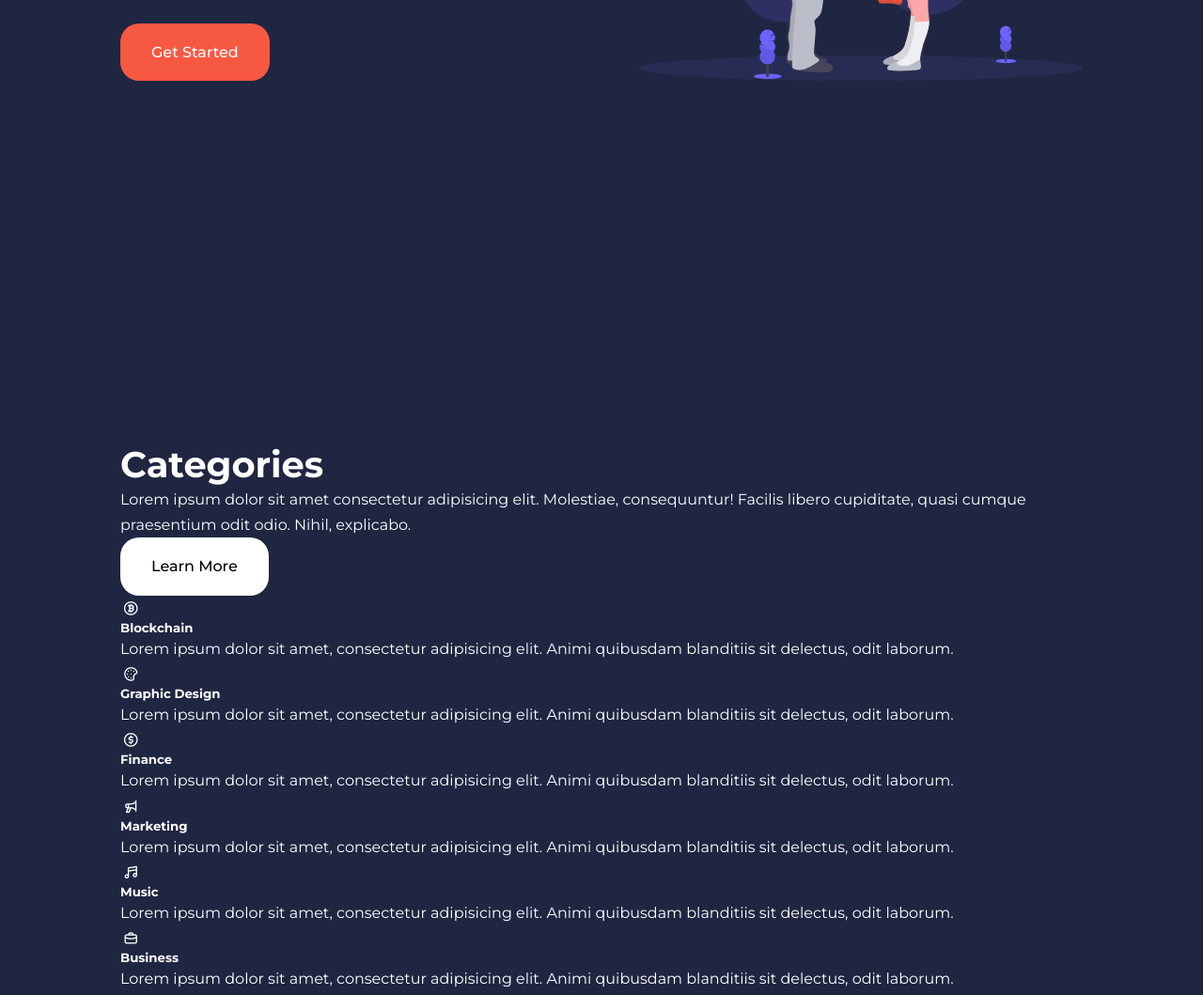
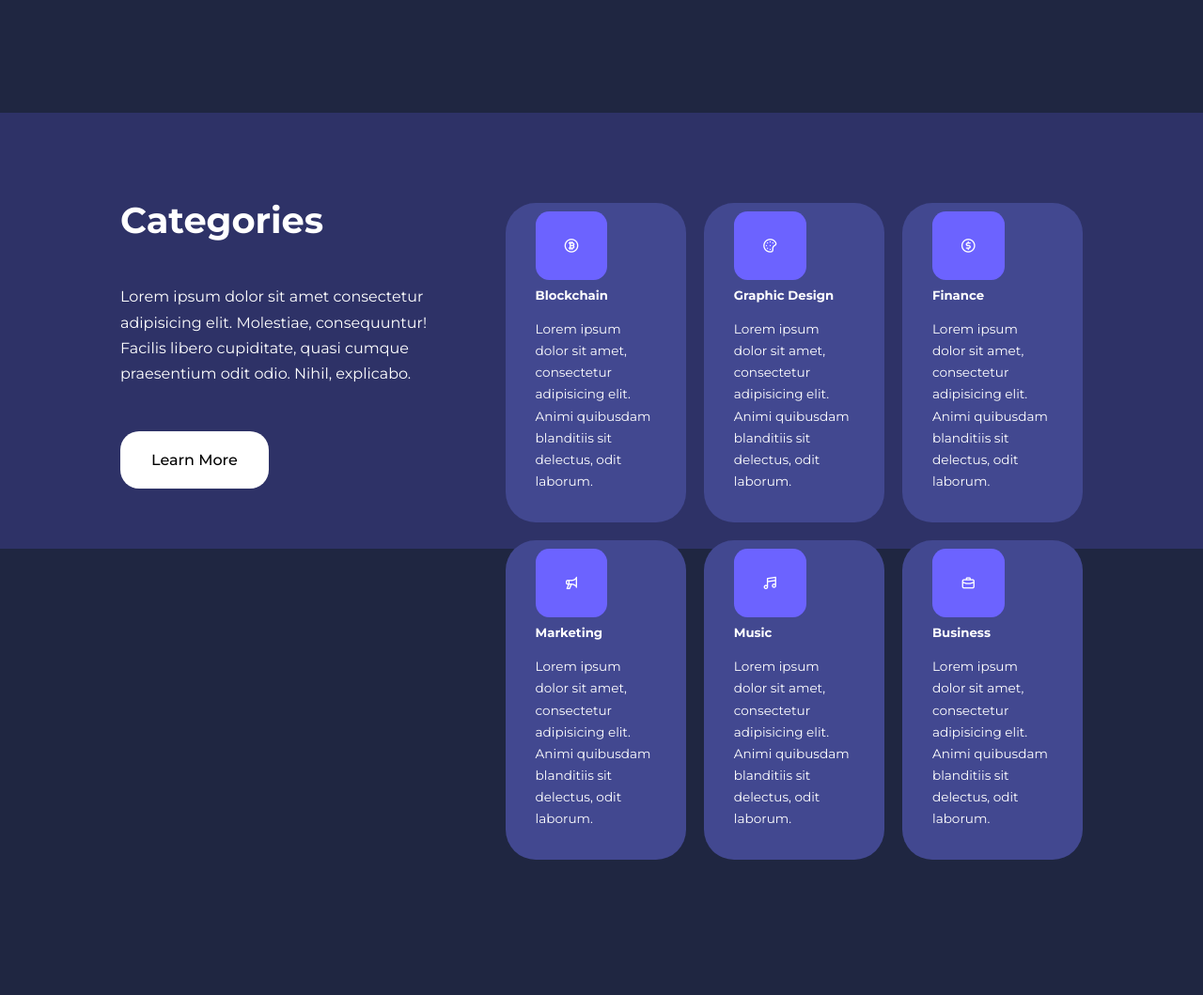
Before and after one commit to arpita-2/StudySkills, a plain HTML site: page index.html in a window 1280 px wide. Shown: the part 600-1659 px from the top of the page at 94% size. After the commit the page ends 1515 px from the top, so only its background shows below. Drawn offline with nearby package versions, Linux system fonts and the light colour scheme.

Commit message:
category

```diff
--- a/css/style.css
+++ b/css/style.css
@@ -178,7 +178,7 @@ header{
     /*to push it dowm form under the nav bar*/
     top: 5rem;
     overflow: hidden;
-    height: 70vw;
+    height: 50vw;
     margin-bottom: 5rem;
 
 }
@@ -191,10 +191,75 @@ display: grid;
 grid-template-columns: 1fr 1fr;
 align-items: center;
 gap: 5rem;
-height: 100%;
+height: 70%;
 }
 
 .header-left p{
     margin: 1rem 0 2.4rem;
+}
+
+/*===================header====================================================*/
+
+/*----------------------Category-------------------------------------------------------------------------------*/
+.categories{
+    background: var(--color-bg1);
+    height: 29rem;
+}
+
+.categories h1{
+    line-height: 1;
+    margin-bottom: 3rem;
+}
+
+.categories-container{
+    display: grid;
+    grid-template-columns: 40% 60%;
 
 }
+
+.categories-left{
+    margin-right: 4rem;
+}
+
+
+
+.categories-left p {
+    margin: 1rem 0 3rem;
+}
+
+.categories-right {
+    display: grid;
+    /*repeat here given because i want to repeat three articles in one grid row with 1 fraction each*/
+    grid-template-columns: repeat(3, 1fr);
+    gap: 1.2rem;
+}
+
+/*Category class work only on category right side*/
+
+.category {
+    background:  var(--color-bg2);
+    padding: 2rem;
+    border-radius: 2rem;
+    transition: var(--transition);
+}
+
+.category:hover {
+    box-shadow: 0 3rem 3rem rgba(0, 0, 0, 0.3);
+    z-index: 1;
+}
+
+.category-icon{
+    background: var(--color-primary);
+    padding: 1.7rem;
+    border-radius: 0.9rem;
+}
+
+.category h5{
+    margin: 2rem 0 1rem;
+
+}
+
+.category p{
+    font-size: 0.85rem;
+}
+/*=====================Category==================================================================*/
```
